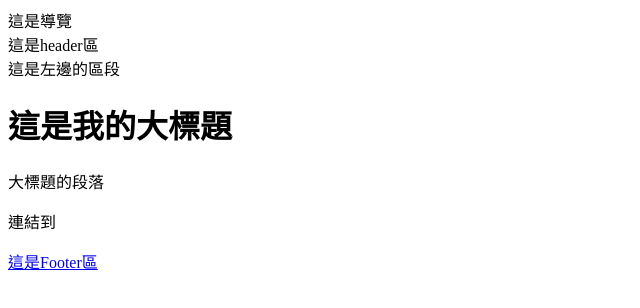
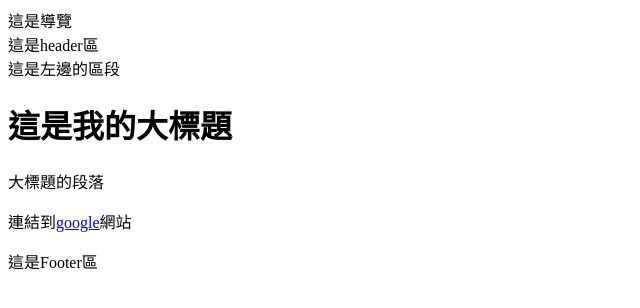
Before and after one commit to natalielai0109/web_python, a plain HTML site: page Web/index_5.html in a window 1280 px wide. Shown: the whole page, without its empty margins (0-640 px from the left). Drawn offline with Linux system fonts and the light colour scheme.

Commit message:
web_set5

```diff
--- a/Web/index_5.html
+++ b/Web/index_5.html
@@ -19,8 +19,9 @@
         <main>
         <h1>這是我的大標題</h1>
         <p>大標題的段落</p>
-        <p>連結到<a href="https://www.google.com/"</p>
+        <p>連結到<a href="https://www.google.com/">google<a>網站
         <main>
+
         <footer>
             這是Footer區
         </footer>
```
